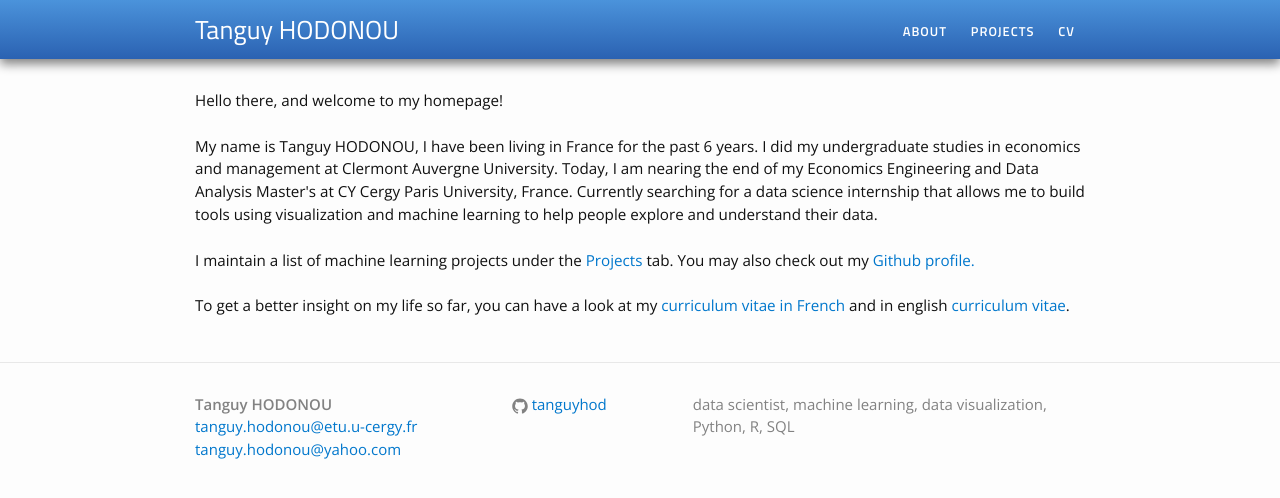
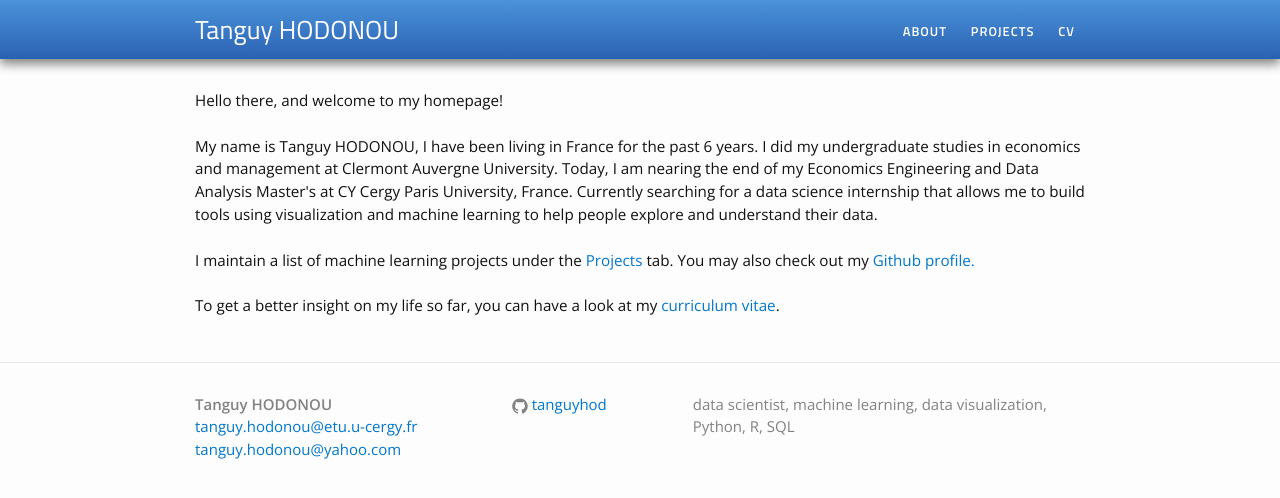
Before and after one commit to TanguyHOD/tanguyhod.github.io, a Jekyll site: the page built from index.html, in a window 1280 px wide. Shown: the top 498 px of the page. Built offline with Jekyll 4.4.1, drawn with Linux system fonts in a browser that asks for light colours.

Commit message:
my website

```diff
--- a/index.html
+++ b/index.html
@@ -9,7 +9,6 @@ layout: default
 
 I maintain a list of machine learning projects under the <a href="/projects">Projects</a> tab. You may also check out my <a href="">Github profile.</a><br><br>
 
-To get a better insight on my life so far, you can have a look at my <a href="/cv">curriculum vitae in French</a>
-and in english <a href="/cv">curriculum vitae</a>.</p>
+To get a better insight on my life so far, you can have a look at my <a href="/cv/Tanguy_HODONOU_Resume.pdf">curriculum vitae</a>.</p>
 
 </div>
```
